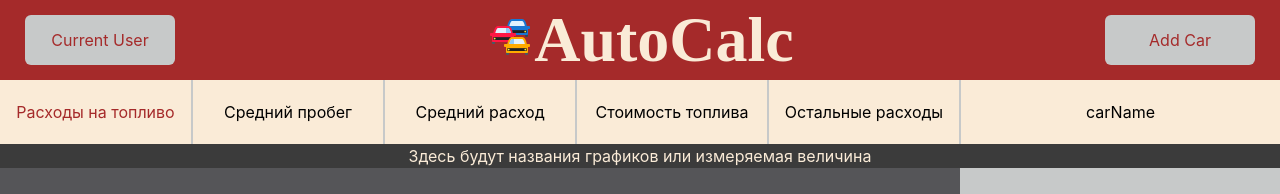
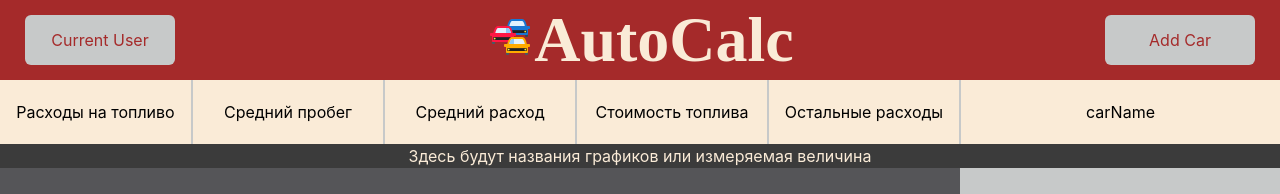
Before and after one commit to leo153624nid/AutoCalc, a React (Create React App) app: page /graf in a window 1280 px wide. Shown: the top 194 px of the page. Built offline with nearby package versions, Linux system fonts and the light colour scheme.

Commit message:
Update UpperBlock.module.css

```diff
--- a/src/components/UpperBlock/UpperBlock.module.css
+++ b/src/components/UpperBlock/UpperBlock.module.css
@@ -9,7 +9,6 @@
 }
 
 .moneyForFuel {
-    color: brown;
     border-right: 1px solid rgb(199, 201, 201);
     display: flex;
     justify-content: center;
```
